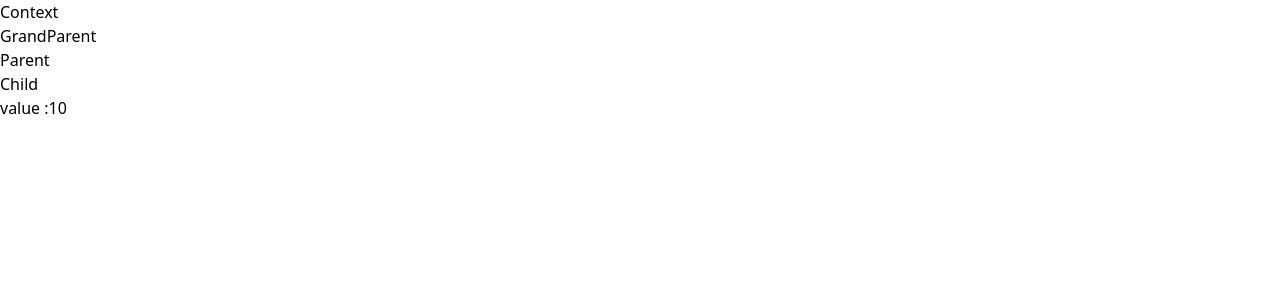
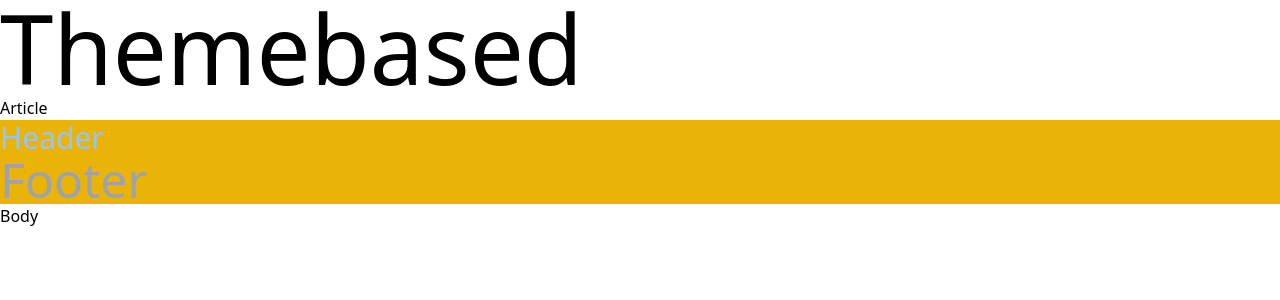
Before and after one commit to Avibglore1/chatapp, a React (Vite) app: page / in a window 1280 px wide. Shown: the top 300 px of the page. Built offline with nearby package versions, Linux system fonts and the light colour scheme.

Commit message:
implemented themebased  solution

```diff
--- a/src/Components/PageNotFound.jsx
+++ b/src/Components/PageNotFound.jsx
@@ -1,8 +1,13 @@
 import React from 'react'
+import Footer from './examples/Footer'
 
 function PageNotFound() {
   return (
-    <div>PageNotFound</div>
+    <>
+      <div>PageNotFound</div>
+      <Footer></Footer>
+    </>
+
   )
 }
 
--- /dev/null
+++ b/src/Components/examples/Article.jsx
@@ -0,0 +1,18 @@
+import React from 'react'
+import Header from './Header'
+import Footer from './Footer'
+import Body from './Body'
+
+function Article() {
+  return (
+    <>
+        <div>Article</div>
+        <Header></Header>
+        <Footer></Footer>
+        <Body></Body>
+    </>
+
+  )
+}
+
+export default Article
--- /dev/null
+++ b/src/Components/examples/Body.jsx
@@ -0,0 +1,9 @@
+import React from 'react'
+
+function Body() {
+  return (
+    <div>Body</div>
+  )
+}
+
+export default Body
--- a/src/Components/examples/Context.jsx
+++ b/src/Components/examples/Context.jsx
@@ -1,16 +1,21 @@
 import React, { useContext } from 'react'
-import GrandParent from './GrandParent';
+import PageNotFound from '../PageNotFound';
+import Article from './Article';
+import {Routes,Route} from 'react-router-dom'
 
-const value=10;
+const bg = 'bg-yellow-500'
  const contextWrapper = React.createContext();
 function Context() {
 
   return (
     <>
-        <div>Context</div>
-        <contextWrapper.Provider value={value}>
-        <GrandParent></GrandParent>
-        </contextWrapper.Provider>
+    <div className='text-8xl'>Themebased</div>
+    <contextWrapper.Provider value={bg}>
+        <Routes>
+            <Route path='/' element = {<Article></Article>}></Route>
+            <Route path='*' element = {<PageNotFound></PageNotFound>}></Route>
+        </Routes>
+    </contextWrapper.Provider>
 
     </>
 
--- /dev/null
+++ b/src/Components/examples/Footer.jsx
@@ -0,0 +1,12 @@
+import React, { useContext } from 'react'
+import { contextWrapper } from './Context'
+
+
+function Footer() {
+    const color = useContext(contextWrapper)
+  return (
+    <div className={`text-gray-400 text-5xl ${color}`}>Footer</div>
+  )
+}
+
+export default Footer
--- /dev/null
+++ b/src/Components/examples/Header.jsx
@@ -0,0 +1,10 @@
+import React, { useContext } from 'react'
+import { contextWrapper } from './Context'
+function Header() {
+    const bgcolor = useContext(contextWrapper);
+  return (
+    <div className={`text-blue-300 text-3xl ${bgcolor}`}>Header</div>
+  )
+}
+
+export default Header
--- /dev/null
+++ b/src/Components/examples/PageNotFound.jsx
@@ -0,0 +1,14 @@
+import React from 'react'
+import Footer from './Footer'
+
+function PageNotFound() {
+  return (
+    <>
+        <div>PageNotFound</div>
+        <Footer></Footer>
+    </>
+
+  )
+}
+
+export default PageNotFound
--- a/src/main.jsx
+++ b/src/main.jsx
@@ -6,7 +6,7 @@ import Context from './Components/examples/Context.jsx'
 
 createRoot(document.getElementById('root')).render(
   <BrowserRouter>
-    {/* <App /> */}
+
     <Context></Context>
   </BrowserRouter>
 )
```
